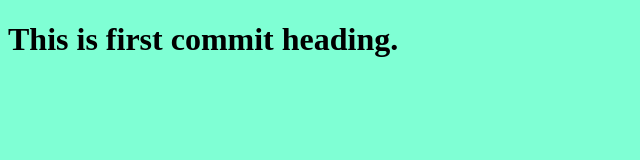
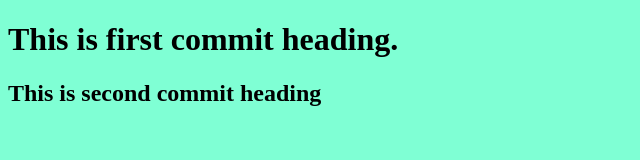
Before and after one commit to deepakyadav26/testing_gitcode, a plain HTML site: page index.html in a window 1280 px wide. Shown: the whole page, without its empty margins (0-640 px from the left). Drawn offline with Linux system fonts and the light colour scheme.

Commit message:
second commit

```diff
--- a/index.html
+++ b/index.html
@@ -12,5 +12,6 @@
 </head>
 <body>
     <h1>This is first commit heading.</h1>
+    <h2>This is second commit heading</h2>
 </body>
 </html>
```
